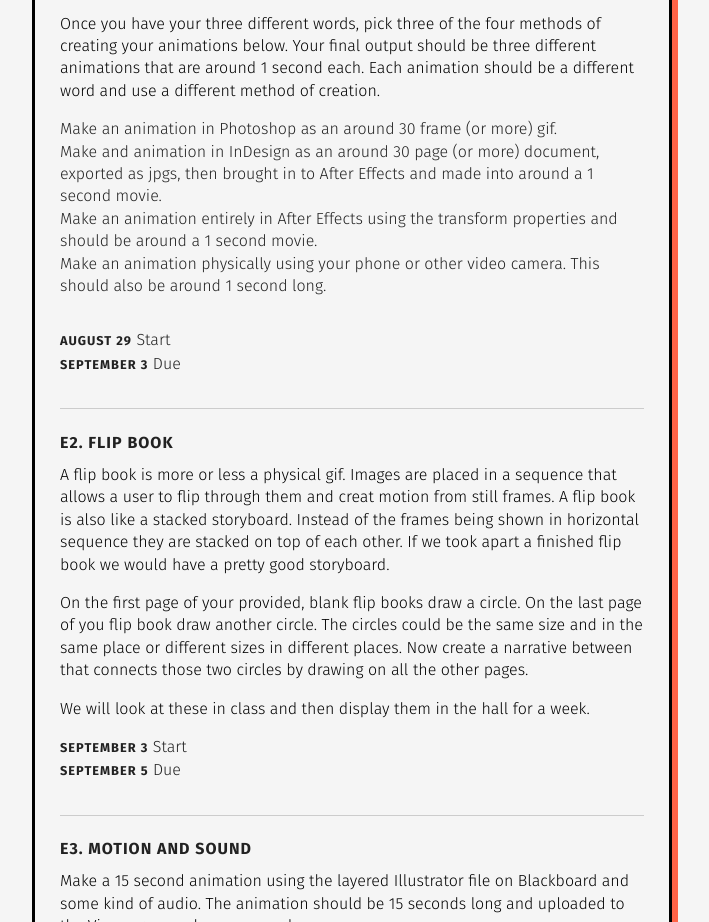
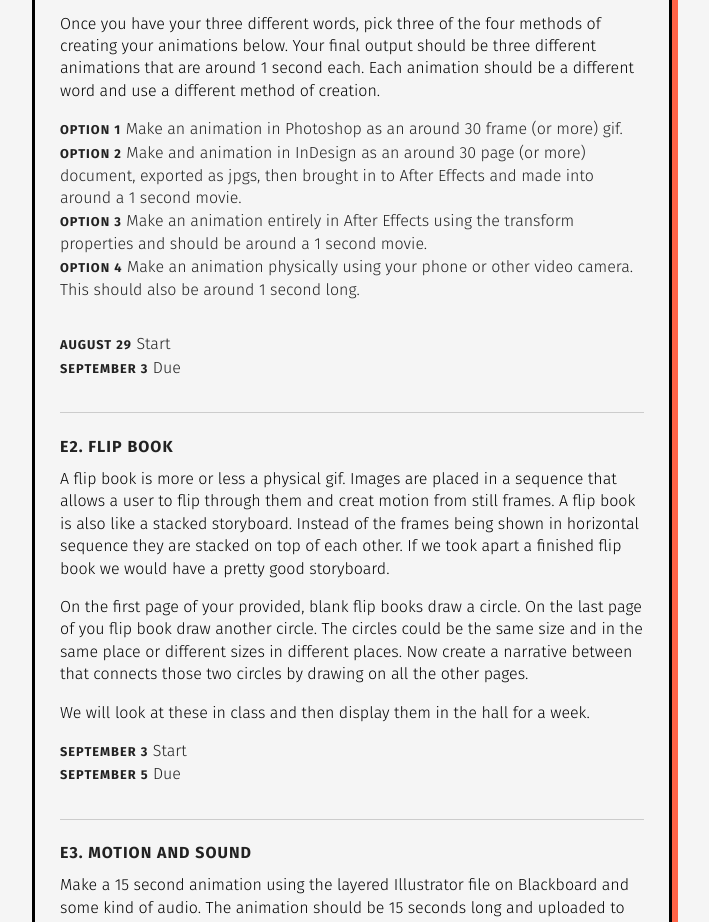
Before and after one commit to gmu-gd/motion19-fall, a plain HTML site: page projects/index.html in a window 1280 px wide. Shown: the part 915-1837 px from the top of the page, without its empty margins (288-997 px from the left). Drawn offline with nearby package versions, Linux system fonts and the light colour scheme.

Commit message:
numbering

```diff
--- a/projects/index.html
+++ b/projects/index.html
@@ -64,10 +64,10 @@
         </ul>
         <p>Once you have your three different words, pick three of the four methods of creating your animations below. Your final output should be three different animations that are around 1 second each. Each animation should be a different word and use a different method of creation.</p>
         <ul>
-          <li>Make an animation in Photoshop as an around 30 frame (or more) gif.</li>
-          <li>Make and animation in InDesign as an around 30 page (or more) document, exported as jpgs, then brought in to After Effects and made into around a 1 second movie.</li>
-          <li>Make an animation entirely in After Effects using the transform properties and should be around a 1 second movie.</li>
-          <li>Make an animation physically using your phone or other video camera. This should also be around 1 second long.</li>
+          <li><strong>Option 1</strong> Make an animation in Photoshop as an around 30 frame (or more) gif.</li>
+          <li><strong>Option 2</strong> Make and animation in InDesign as an around 30 page (or more) document, exported as jpgs, then brought in to After Effects and made into around a 1 second movie.</li>
+          <li><strong>Option 3</strong> Make an animation entirely in After Effects using the transform properties and should be around a 1 second movie.</li>
+          <li><strong>Option 4</strong> Make an animation physically using your phone or other video camera. This should also be around 1 second long.</li>
         </ul>
         <ul>
           <li><strong>August 29</strong> Start</li>
```
